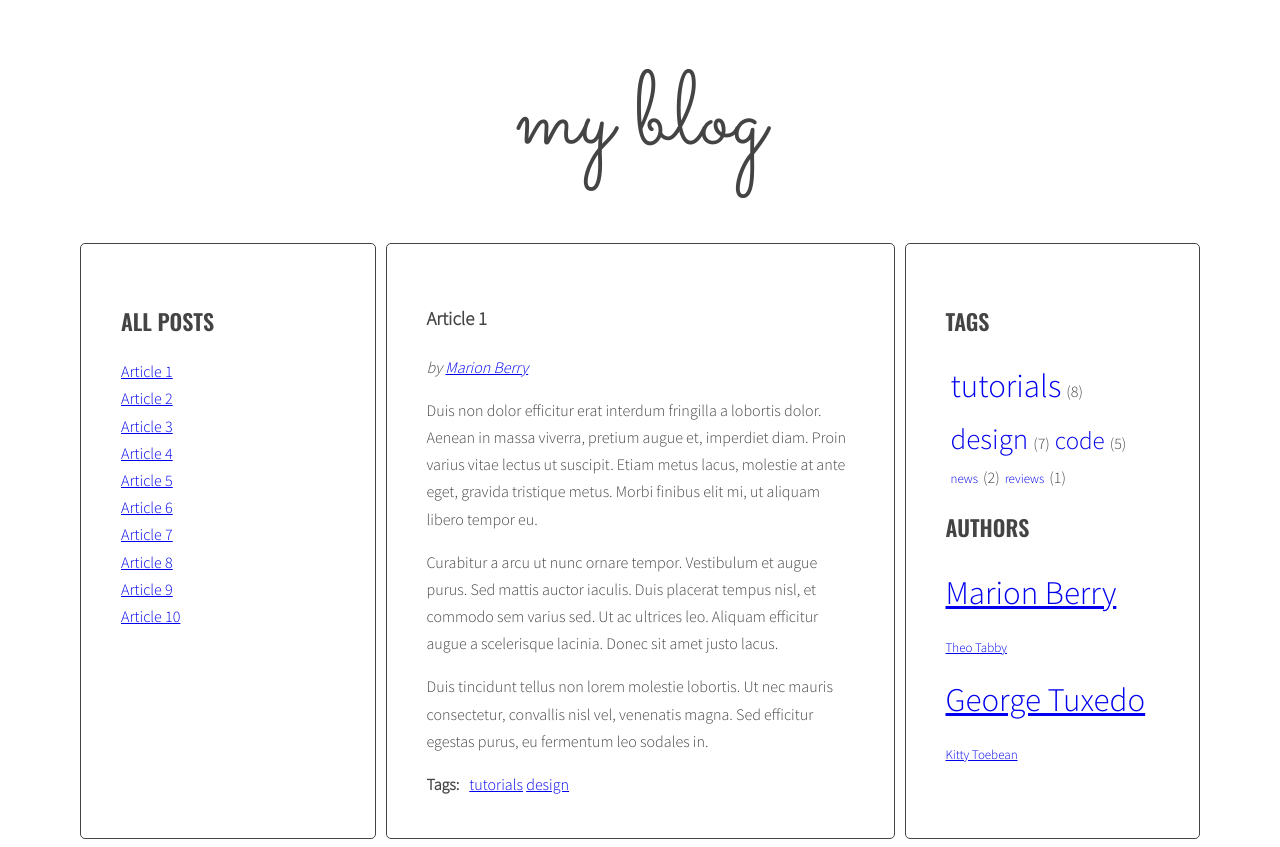
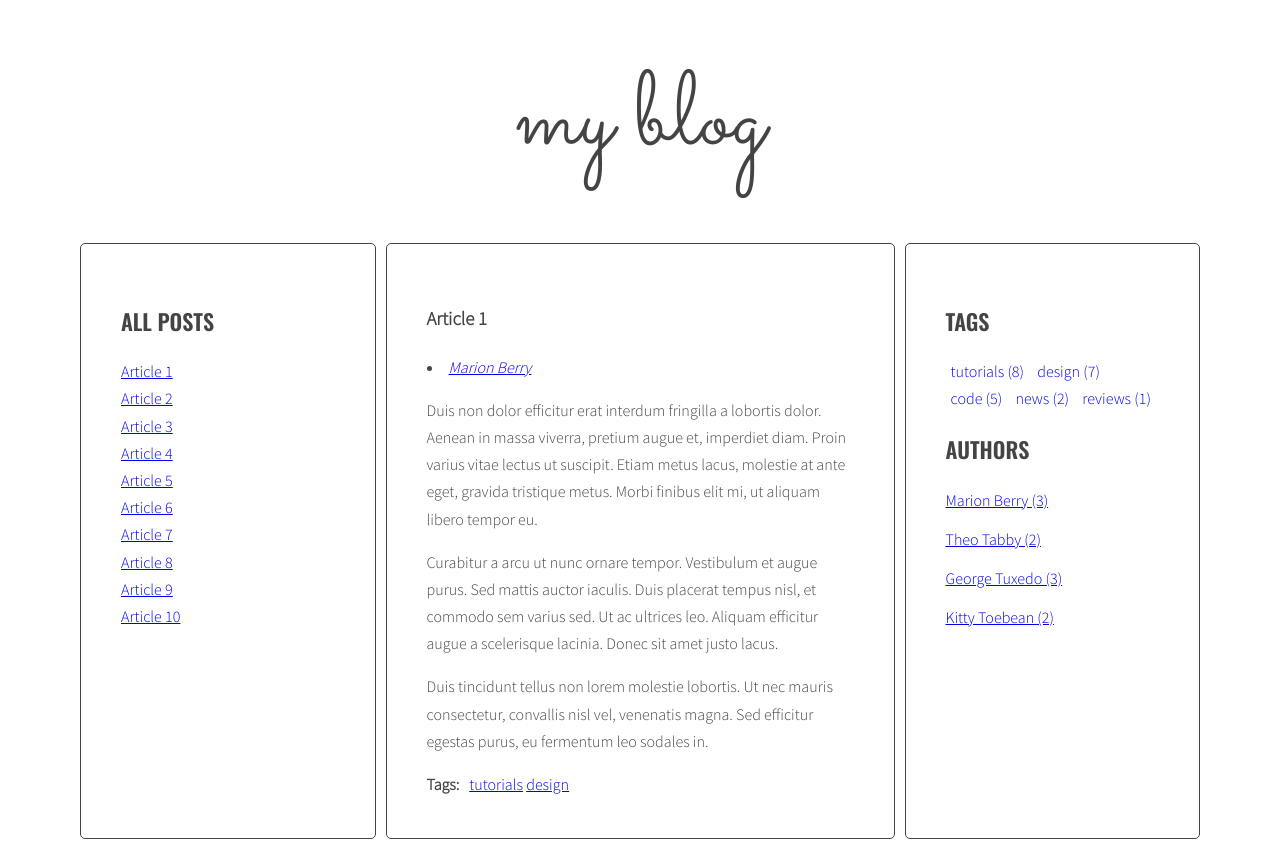
Before and after one commit to marool/javascript-blog, a website: page index.html in a window 1280 px wide. Drawn offline with nearby package versions, Linux system fonts and the light colour scheme.

Commit message:
add Handlebars

```diff
--- a/index.html
+++ b/index.html
@@ -188,6 +188,26 @@
     </main>
   </div>
 </div>
+<script id="template-article-link" type="text/x-handlebars-template">
+  <li><a href="#{{ id }}"><span>{{ title }}</span></a></li>
+</script>
+<script id="template-tag-link" type="text/x-handlebars-template">
+  <li><a href="#tag-{{ id }}"><span>{{ tag }}</span></a></li>
+</script>
+<script id="template-author-link" type="text/x-handlebars-template">
+  <li><a href="#author-{{ id }}"><span>{{ author }}</span></a></li>
+</script>
+<script id="template-tag-cloud-link" type="text/x-handlebars-template">
+  {{#each tags}}
+  <li><a class="tag-sizes-{{ className }}" href="#tag-{{ tag }}">{{ tag }} ({{ count }})</a></li>
+  {{/each}}
+</script>
+<script id="template-author-cloud-link" type="text/x-handlebars-template">
+    {{#each authors}}
+    <li><a class="tag-sizes-{{ className }}" href="#author-{{ id }}">{{ author }} ({{ count }})</a></li>
+    {{/each}}
+</script>
+<script src="https://cdnjs.cloudflare.com/ajax/libs/handlebars.js/4.1.0/handlebars.min.js"></script>
 <script src="js/script.js"></script>
 </body>
 </html>
--- a/js/script.js
+++ b/js/script.js
@@ -3,6 +3,15 @@
   const links = document.querySelectorAll('.titles a');
   console.log('links:', links);
 });*/
+
+const templates = {
+  articleLink: Handlebars.compile(document.querySelector('#template-article-link').innerHTML),
+  tagLink: Handlebars.compile(document.querySelector('#template-tag-link').innerHTML),
+  authorLink: Handlebars.compile(document.querySelector('#template-author-link').innerHTML),
+
+  tagCloudLink: Handlebars.compile(document.querySelector('#template-tag-cloud-link').innerHTML),
+  authorCloudLink: Handlebars.compile(document.querySelector('#template-author-cloud-link').innerHTML),
+};
 
 const titleClickHandler = function (event) {
   event.preventDefault();
@@ -81,7 +90,8 @@
 
     /* [DONE] create HTML of the link */
 
-    const linkHTML = '<li><a href="#' + articleId + '"><span>' + articleTitle + '</span></a></li>';
+    const linkHTMLData = { id: articleId, title: articleTitle };
+    const linkHTML = templates.articleLink(linkHTMLData);
     console.log(linkHTML);
 
     /* insert link into titleList */
@@ -142,7 +152,8 @@
 
       /* generate HTML of the link */
 
-      const linkHTML = '<li><a href="#tag-' + tag + '">' + tag + '</a></li> ';
+      const linkHTMLData = { id: tag, tag: tag };
+      const linkHTML = templates.tagLink(linkHTMLData);
       console.log(linkHTML);
 
       /* add generated code to html variable */
@@ -242,8 +253,8 @@
 
 function calculateAuthorsParams(authors) {
   const params = {
-    'max' : 0,
-    'min' : 999999
+    'max': 0,
+    'min': 999999
   };
 
   for (let articleAuthor in authors) {
@@ -260,7 +271,7 @@
   const normalizedCount = count - params.min;
   const normalizedMax = params.max - params.min;
   const percentage = normalizedCount / normalizedMax;
-  const classnumber = Math.floor( percentage * (optCloudClassCount - 1) + 1);
+  const classnumber = Math.floor(percentage * (optCloudClassCount - 1) + 1);
   return optCloudClassPrefix + classnumber;
 }
 
@@ -293,7 +304,8 @@
 
     /* generate HTML of the link */
 
-    const linkHTML = 'by <a href="#author-' + articleAuthor + '"><span>' + articleAuthor + '</span></a>';
+    const linkHTMLData = { id: articleAuthor, author: articleAuthor };
+    const linkHTML = templates.authorLink(linkHTMLData);
     console.log(linkHTML);
 
     /* add generated code to html variable */
@@ -323,7 +335,7 @@
   /* [NEW] create variable for all links HTML code */
   const authorsParams = calculateAuthorsParams(allAuthors);
   console.log('authorsParams:', authorsParams)
-  let allAuthorsHTML = '';
+  const allAuthorsData = {authors: []};
 
   /* [NEW] START LOOP: for each tag in allTags: */
   for (let articleAuthor in allAuthors) {
@@ -331,12 +343,17 @@
 
     const authorLinkHTML = '<li><a class="' + calculateAuthorClass(allAuthors[articleAuthor], authorsParams) + '" href="#author-' + articleAuthor + '"><span>' + articleAuthor + '</span></a></li>';
     console.log('authorLinkHTML: ', authorLinkHTML);
-    allAuthorsHTML += authorLinkHTML;
+    allAuthorsData.authors.push({
+      author: articleAuthor,
+      count: allAuthors[articleAuthor],
+      className: calculateAuthorClass(allAuthors[articleAuthor], authorsParams)
+    });
   }
   /* [NEW] END LOOP: for each tag in allTags: */
 
   /*[NEW] add HTML from allTagsHTML to tagList */
-  authorList.innerHTML = allAuthorsHTML;
+  authorList.innerHTML = templates.authorCloudLink(allAuthorsData);
+  console.log('allAuthorsData:', allAuthorsData);
 }
 
 generateAuthors();
@@ -484,7 +501,7 @@
   /* [NEW] create variable for all links HTML code */
   const tagsParams = calculateTagsParams(allTags);
   console.log('tagsParams:', tagsParams)
-  let allTagsHTML = '';
+  const allTagsData = { tags: [] };
 
   /* [NEW] START LOOP: for each tag in allTags: */
   for (let tag in allTags) {
@@ -492,10 +509,15 @@
 
     const tagLinkHTML = '<li><a class="' + calculateTagClass(allTags[tag], tagsParams) + '" href="#tag-' + tag + '"><span>' + tag + '</span></a></li>' + '(' + allTags[tag] + ')';
 
-    allTagsHTML += tagLinkHTML;
+    allTagsData.tags.push({
+      tag: tag,
+      count: allTags[tag],
+      className: calculateTagClass(allTags[tag], tagsParams)
+    });
   }
   /* [NEW] END LOOP: for each tag in allTags: */
 
   /*[NEW] add HTML from allTagsHTML to tagList */
-  tagList.innerHTML = allTagsHTML;
+  tagList.innerHTML = templates.tagCloudLink(allTagsData);
+  console.log('allTagsData: ', allTagsData);
 }
```
Also changed, not shown: .eslintrc.json.
